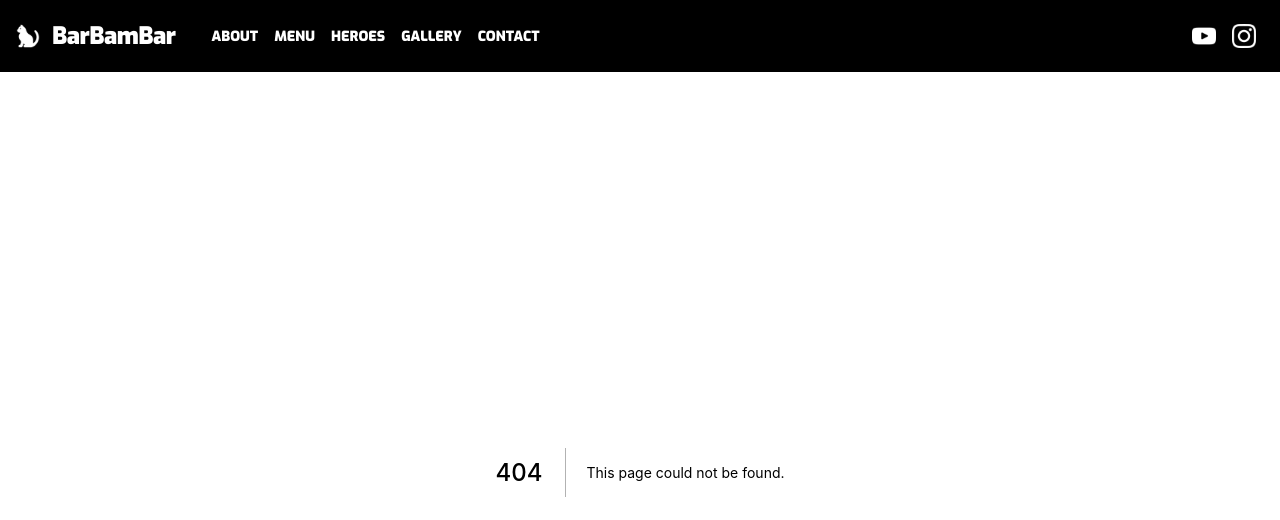
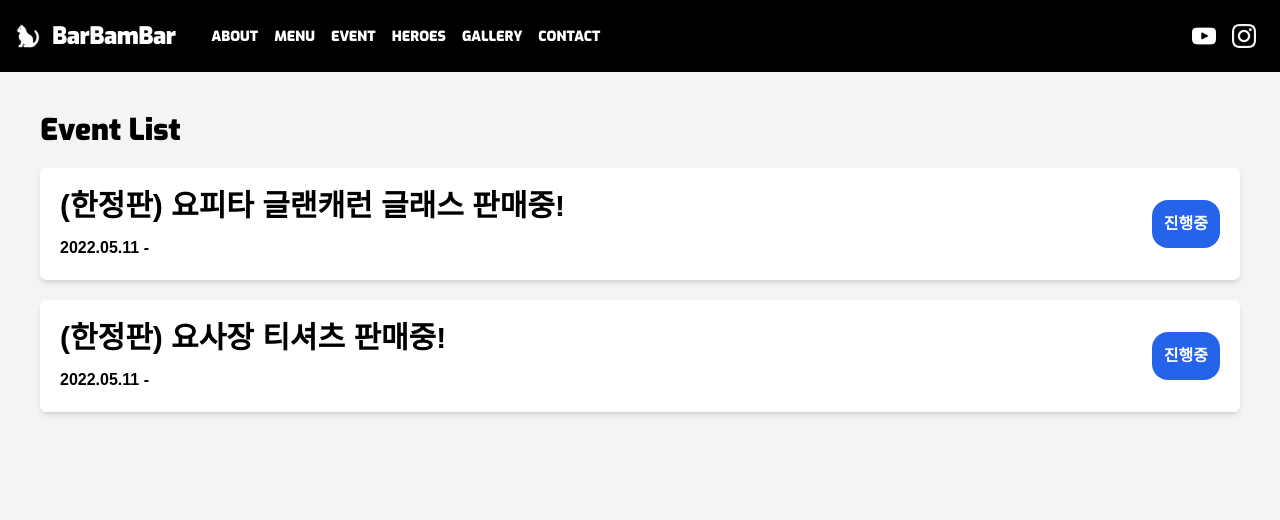
Before and after one commit to rlatmfrl24/barbambar, a Next.js app: page /event/list in a window 1280 px wide. Before the commit this address had no page. Shown: the top 520 px of the page. Built offline with nearby package versions, Linux system fonts and the light colour scheme; a web font is replaced by a local one.

Commit message:
event 페이지 중간 저장

```diff
--- a/components/navbar.tsx
+++ b/components/navbar.tsx
@@ -67,6 +67,13 @@
               MENU
             </a>
             <a
+              href="event/list"
+              className="font-exo font-semibold block mt-4 md:inline-block md:mt-0 text-white hover:text-gray-200 mr-4"
+            >
+              EVENT
+            </a>
+
+            <a
               href="heroes"
               className="font-exo font-semibold block mt-4 md:inline-block md:mt-0 text-white hover:text-gray-200 mr-4"
             >
--- /dev/null
+++ b/pages/api/data/event.json
@@ -0,0 +1,6 @@
+[
+  {
+    "_id": 1,
+    "name": "(한정판) 요피타 글랜캐런 글래스 판매중!"
+  }
+]
--- /dev/null
+++ b/pages/event.tsx
@@ -0,0 +1,8 @@
+import { NextPage } from "next";
+import Head from "next/head";
+
+const Event: NextPage = () => {
+  return <div className="flex justify-center h-full bg-gray-100"></div>;
+};
+
+export default Event;
--- /dev/null
+++ b/pages/event/[eventId].tsx
@@ -0,0 +1,7 @@
+import { NextPage } from "next";
+
+const Yopita: NextPage = () => {
+  return <></>;
+};
+
+export default Yopita;
--- /dev/null
+++ b/pages/event/list.tsx
@@ -0,0 +1,68 @@
+import { NextPage } from "next";
+import Head from "next/head";
+
+const EventList: NextPage = () => {
+  return (
+    <div className="flex justify-center h-full bg-gray-100">
+      <Head>
+        <title>Event</title>
+      </Head>
+      <div className="flex flex-col container lg:m-10 m-4">
+        <div id="event_list_title">
+          <h1 className="text-3xl font-exo font-bold">Event List</h1>
+        </div>
+        <div id="event_list" className="mt-5 flex flex-col gap-5">
+          <EvnetCard
+            title="(한정판) 요피타 글랜캐런 글래스 판매중!"
+            startDate="2022.05.11"
+            endDate=""
+            isOnGoing={true}
+          />
+          <EvnetCard
+            title="(한정판) 요사장 티셔츠 판매중!"
+            startDate="2022.05.11"
+            endDate=""
+            isOnGoing={true}
+          />
+        </div>
+      </div>
+    </div>
+  );
+};
+
+const EvnetCard: NextPage<{
+  title: string;
+  startDate: string;
+  endDate: string;
+  isOnGoing: boolean;
+}> = (data) => {
+  return (
+    <div
+      id="event_card_example"
+      className="bg-white shadow-md p-5 hover:bg-slate-200 cursor-pointer flex justify-between items-center rounded-md"
+    >
+      <div aria-label="event_text_content">
+        <div
+          aria-label="event_title"
+          className="font-pretend text-3xl font-bold"
+        >
+          {data.title}
+        </div>
+        <div
+          aria-label="event_date"
+          className="mt-3 font-pretend font-semibold"
+        >
+          {data.startDate} - {data.endDate}
+        </div>
+      </div>
+      <div
+        aria-label="event_status"
+        className="text-white bg-blue-600 font-pretend font-semibold p-3 rounded-2xl"
+      >
+        {data.isOnGoing ? "진행중" : "종료"}
+      </div>
+    </div>
+  );
+};
+
+export default EventList;
```
